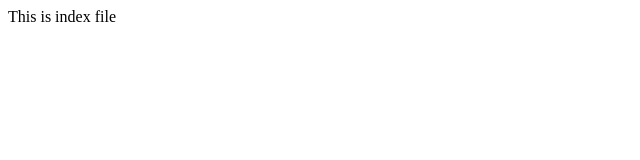
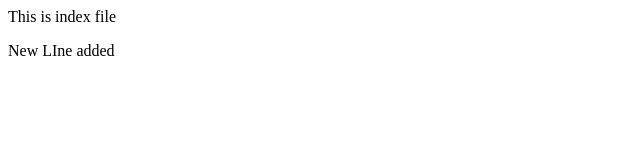
Before and after one commit to t5git/github-actions, a plain HTML site: page index.html in a window 1280 px wide. Shown: the full height of the page, 0-640 px from the left. Drawn offline with Linux system fonts and the light colour scheme.

Commit message:
Update index.html

```diff
--- a/index.html
+++ b/index.html
@@ -1 +1,2 @@
 <p>This is index file</p>
+<p>New LIne added</p>
```
